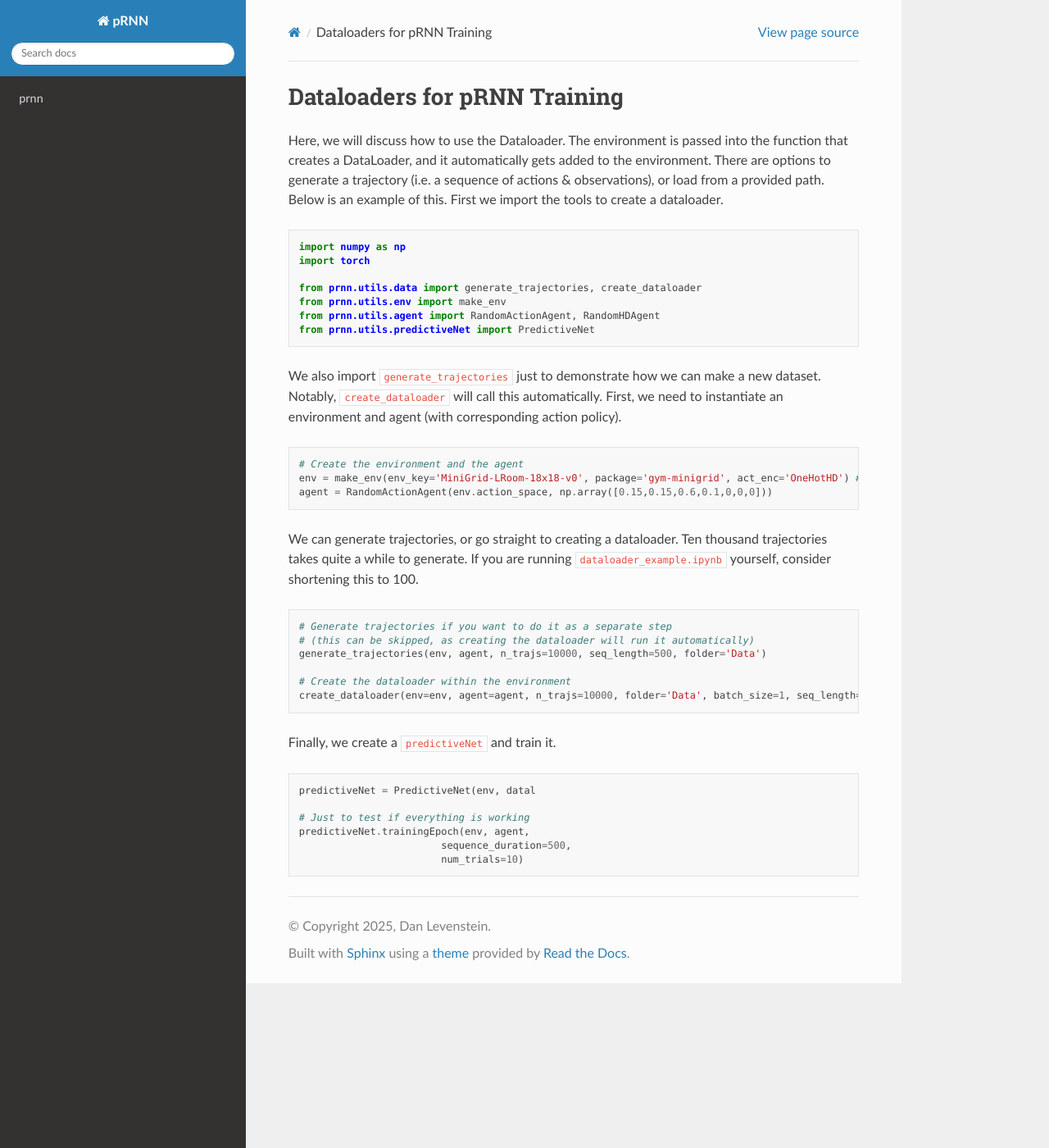
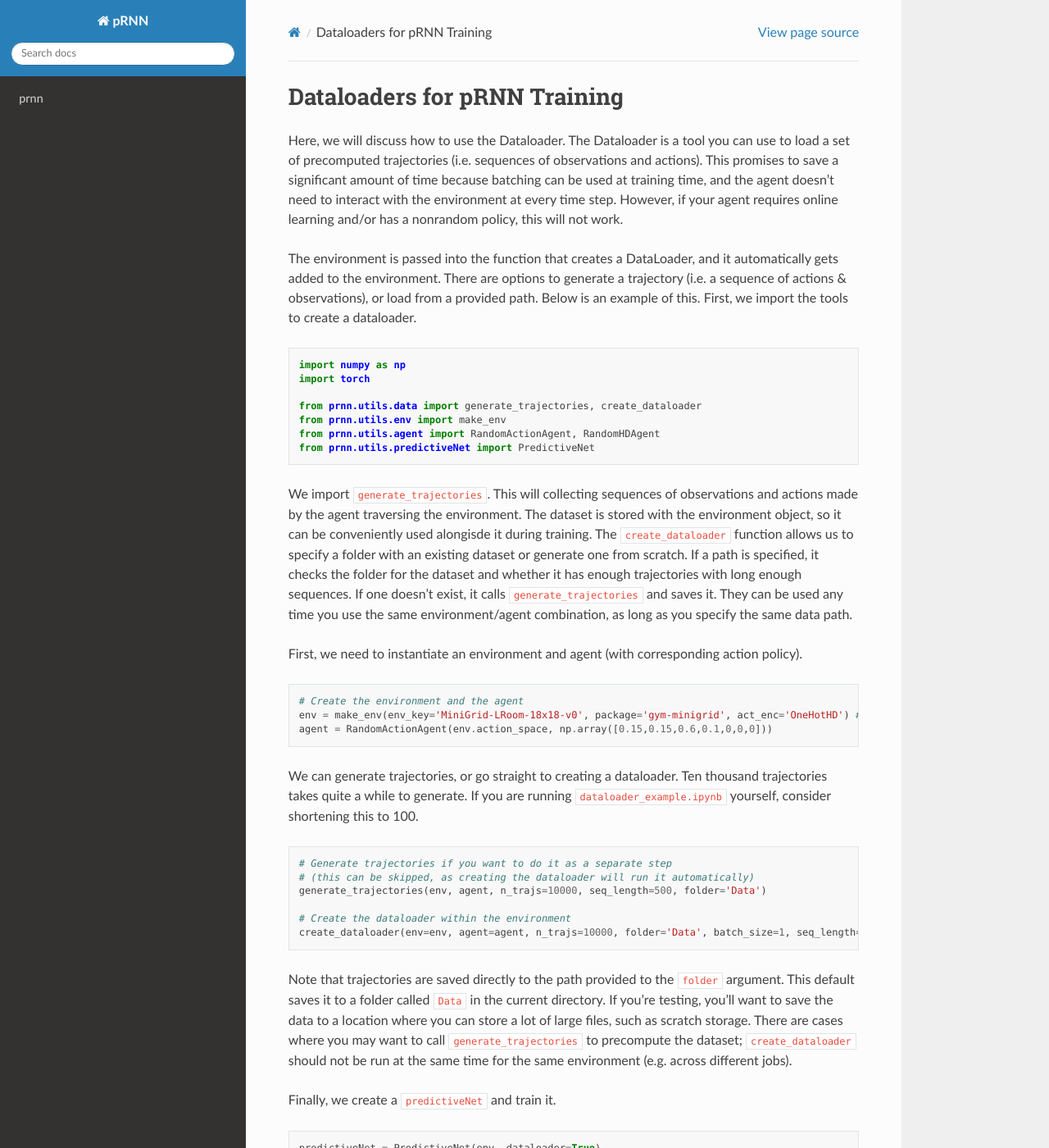
Before and after one commit to LevensteinLab/pRNN, a Sphinx documentation site: the page built from docs/dataloader.rst, in a window 1280 px wide and 1400 px high. Shown: the whole window at 82% size. Built offline with Sphinx 7.4.7 and the Read the Docs theme 3.1.0, drawn with Linux system fonts in a browser that asks for light colours; some of the changed text lies outside the part shown.

Commit message:
updated dataloader.rst to address all comments

```diff
--- a/docs/dataloader.rst
+++ b/docs/dataloader.rst
@@ -1,7 +1,9 @@
 Dataloaders for pRNN Training
 =============================
 
-Here, we will discuss how to use the Dataloader. The environment is passed into the function that creates a DataLoader, and it automatically gets added to the environment. There are options to generate a trajectory (i.e. a sequence of actions & observations), or load from a provided path. Below is an example of this. First we import the tools to create a dataloader.
+Here, we will discuss how to use the Dataloader. The Dataloader is a tool you can use to load a set of precomputed trajectories (i.e. sequences of observations and actions). This promises to save a significant amount of time because batching can be used at training time, and the agent doesn't need to interact with the environment at every time step. However, if your agent requires online learning and/or has a nonrandom policy, this will not work.
+
+The environment is passed into the function that creates a DataLoader, and it automatically gets added to the environment. There are options to generate a trajectory (i.e. a sequence of actions & observations), or load from a provided path. Below is an example of this. First, we import the tools to create a dataloader.
 
 .. code-block:: python
 
@@ -13,7 +15,9 @@ Here, we will discuss how to use the Dataloader. The environment is passed into
     from prnn.utils.agent import RandomActionAgent, RandomHDAgent
     from prnn.utils.predictiveNet import PredictiveNet
 
-We also import ``generate_trajectories`` just to demonstrate how we can make a new dataset. Notably, ``create_dataloader`` will call this automatically. First, we need to instantiate an environment and agent (with corresponding action policy).
+We import ``generate_trajectories``. This will collecting sequences of observations and actions made by the agent traversing the environment. The dataset is stored with the environment object, so it can be conveniently used alongisde it during training. The ``create_dataloader`` function allows us to specify a folder with an existing dataset or generate one from scratch. If a path is specified, it checks the folder for the dataset and whether it has enough trajectories with long enough sequences. If one doesn't exist, it calls ``generate_trajectories`` and saves it. They can be used any time you use the same environment/agent combination, as long as you specify the same data path.
+
+First, we need to instantiate an environment and agent (with corresponding action policy).
 
 .. code-block:: python
 
@@ -33,13 +37,17 @@ We can generate trajectories, or go straight to creating a dataloader. Ten thous
     # Create the dataloader within the environment
     create_dataloader(env=env, agent=agent, n_trajs=10000, folder='Data', batch_size=1, seq_length=500, num_workers=0)
 
+Note that trajectories are saved directly to the path provided to the ``folder`` argument. This default saves it to a folder called ``Data`` in the current directory. If you're testing, you'll want to save the data to a location where you can store a lot of large files, such as scratch storage. There are cases where you may want to call ``generate_trajectories`` to precompute the dataset; ``create_dataloader`` should not be run at the same time for the same environment (e.g. across different jobs).
+
 Finally, we create a ``predictiveNet`` and train it.
 
 .. code-block:: python
 
-    predictiveNet = PredictiveNet(env, datal
+    predictiveNet = PredictiveNet(env, dataloader=True)
 
     # Just to test if everything is working
     predictiveNet.trainingEpoch(env, agent,
                             sequence_duration=500,
                             num_trials=10)
+
+The dataloader can be toggled on and off in the initialization of ``PredictiveNet`` via the ``dataloader`` argument. Specifying this as true will pull observations and actions from the dataset for each epoch, via each call to ``predictiveNet.collectObservationSequence``.
--- a/docs/training_nets.rst
+++ b/docs/training_nets.rst
@@ -20,4 +20,4 @@ Bash scripts may call this training script to automate training of networks on a
     source ~/venvs/PredictiveReplay_39/bin/activate
 
     cd project/pRNN
-    python trainNet.py --savefolder='examplenet/' --lr=2e-3 --numepochs=6 --batchsize=16 --pRNNtype='thRNN_5win' --actenc='SpeedHD'
+    python trainNet.py --savefolder='examplenet/' --lr=2e-3 --numepochs=6 --batchsize=16 --pRNNtype='Masked' --actenc='SpeedHD' --inMaskLength = 5 --useLN = True
```
